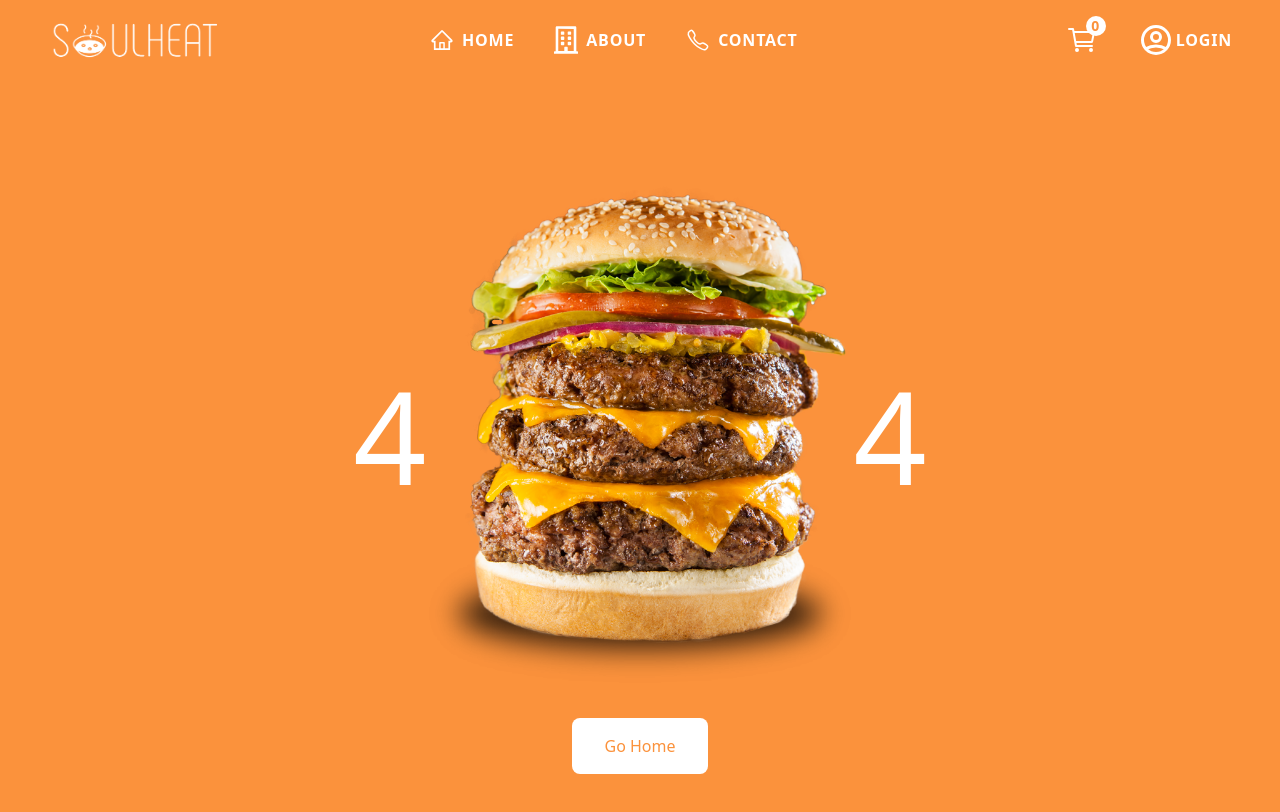
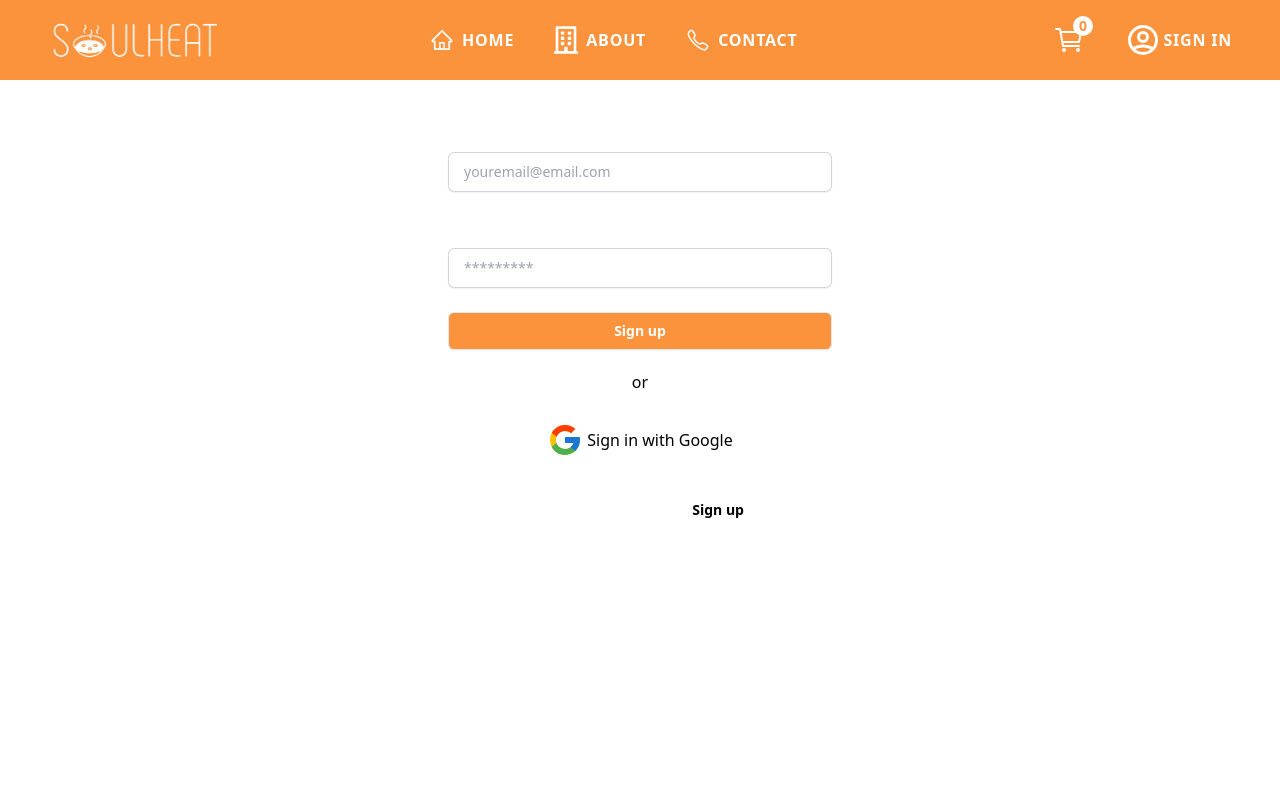
Before and after one commit to krish-98/soul-heat, a React (Vite) app in the folder client/: page /sign-in in a window 1280 px wide. Shown: the top 812 px of the page. Built offline with nearby package versions, Linux system fonts and the light colour scheme; no server answers.

Commit message:
completed signin functionality

```diff
--- a/client/src/App.jsx
+++ b/client/src/App.jsx
@@ -17,6 +17,8 @@ import { onAuthStateChanged } from 'firebase/auth'
 import { auth } from './configs/firebase.config'
 import { authenticateUser } from './features/authSlice'
 import { calculateCartTotal, getCart } from './features/cartSlice'
+import SignIn from './components/SignIn'
+import SignUp from './components/SignUp'
 
 function App() {
   const dispatch = useDispatch()
@@ -52,6 +54,8 @@ function App() {
         <Route path="about" element={<About />} />
         <Route path="contact" element={<Contact />} />
         <Route path="cart" element={<Cart />} />
+        <Route path="sign-in" element={<SignIn />} />
+        <Route path="sign-up" element={<SignUp />} />
         <Route path="success" element={<Success />} />
         <Route path="cancel" element={<Cancel />} />
         <Route path="*" element={<ErrorPage />} />
--- a/client/src/components/Header.jsx
+++ b/client/src/components/Header.jsx
@@ -233,7 +233,7 @@ const Header = () => {
                   <li>
                     <HiOutlineUserCircle className="w-9 h-10 stroke-white" />
                   </li>
-                  <p className="pl-0.5">Login</p>
+                  <p className="pl-0.5">Sign In</p>
                 </div>
               )}
 
--- a/client/src/components/Modal.jsx
+++ b/client/src/components/Modal.jsx
@@ -3,7 +3,7 @@ import { CgClose } from 'react-icons/cg'
 import { AiOutlineCloseCircle } from 'react-icons/ai'
 import logo from '../assets/logo.png'
 import { useEffect, useState } from 'react'
-import Login from './Login'
+import SignIn from './SignIn'
 import { GoogleAuthProvider, signInWithPopup } from 'firebase/auth'
 import { auth } from '../configs/firebase.config'
 import { useDispatch, useSelector } from 'react-redux'
@@ -60,7 +60,7 @@ const Modal = () => {
             googleSignIn={signInWithGoogle}
           />
         ) : (
-          <Login
+          <SignIn
             handleUser={() => setNewUser(true)}
             googleSignIn={signInWithGoogle}
           />
--- a/client/src/components/Login.jsx
+++ b/client/src/components/SignIn.jsx
@@ -4,41 +4,64 @@ import { FcGoogle } from 'react-icons/fc'
 import { auth } from '../configs/firebase.config'
 import { authenticateUser } from '../features/authSlice'
 import { useDispatch, useSelector } from 'react-redux'
+import { toggleModal } from '../features/modalSlice'
 
-const Login = ({ handleUser, googleSignIn }) => {
-  const [email, setEmail] = useState('')
-  const [password, setPassword] = useState('')
-
+const SignIn = ({ handleUser, googleSignIn }) => {
+  const [formData, setFormData] = useState({})
+  const [loading, setLoading] = useState(null)
+  const [error, setError] = useState(null)
   const dispatch = useDispatch()
   const { modal } = useSelector((store) => store.modal)
-  // const { user } = useSelector((store) => store.auth)
 
-  const loggingExistingUser = async (e) => {
+  const handleChange = (e) => {
+    setFormData({
+      ...formData,
+      [e.target.id]: e.target.value,
+    })
+  }
+
+  const handleFormSubmit = async (e) => {
     e.preventDefault()
+    setLoading(true)
 
-    if (!email || !password) {
+    if (formData.email === '' || formData.password === '') {
       alert('Kindly fill the form with real information to move further')
+      setLoading(false)
       return
     }
 
     try {
-      const userInfo = await signInWithEmailAndPassword(auth, email, password)
-      dispatch(authenticateUser(userInfo?.user))
+      const res = await fetch('/api/user/signin', {
+        method: 'POST',
+        headers: {
+          'Content-Type': 'application/json',
+        },
+        body: JSON.stringify(formData),
+      })
+      const data = await res.json()
 
-      setEmail('')
-      setPassword('')
+      if (data.success === false) {
+        setError(data.message)
+        setLoading(false)
+        setTimeout(() => {
+          setError(null)
+        }, 5000)
+        return
+      }
+      setLoading(false)
+      dispatch(toggleModal(!modal))
 
-      dispatch(toggleModal(!modal))
+      console.log(data)
     } catch (error) {
-      console.error(error)
-      console.error(error.code)
-      console.error(error.message)
+      setLoading(false)
+      setError(error.message)
     }
   }
 
   return (
     <div className="mt-10 sm:mx-auto sm:w-full sm:max-w-sm">
-      <form className="space-y-6" onSubmit={loggingExistingUser}>
+      {error && <p className="text-center mb-4 font-semibold">{error}</p>}
+      <form className="space-y-6" onSubmit={handleFormSubmit}>
         <div>
           <label
             htmlFor="email"
@@ -53,8 +76,8 @@ const Login = ({ handleUser, googleSignIn }) => {
               type="email"
               autoComplete="email"
               placeholder="youremail@email.com"
-              value={email}
-              onChange={(e) => setEmail(e.target.value)}
+              // value={formData.email}
+              onChange={handleChange}
               // required
               className="block w-full rounded-md border-0 py-2 pl-4 shadow-sm ring-1 ring-inset ring-gray-300 placeholder:text-gray-400 focus:ring-2 focus:ring-inset focus:ring-black sm:text-sm sm:leading-6"
             />
@@ -76,9 +99,9 @@ const Login = ({ handleUser, googleSignIn }) => {
               name="password"
               type="password"
               autoComplete="current-password"
-              placeholder="******"
-              value={password}
-              onChange={(e) => setPassword(e.target.value)}
+              placeholder="*********"
+              // value={formData.password}
+              onChange={handleChange}
               // required
               className="block w-full rounded-md border-0 py-2 pl-4 shadow-sm ring-1 ring-inset ring-gray-300 placeholder:text-gray-400 focus:ring-2 focus:ring-inset focus:ring-black sm:text-sm sm:leading-6"
             />
@@ -87,14 +110,16 @@ const Login = ({ handleUser, googleSignIn }) => {
 
         <div>
           <button
+            disabled={loading}
             type="submit"
             className="flex w-full justify-center rounded-md border bg-[#fb923c] px-3 py-1.5 text-sm font-semibold leading-6 text-white shadow-sm hover:bg-white hover:text-[#fb923c] focus-visible:outline focus-visible:outline-2 focus-visible:outline-offset-2 focus-visible:outline-black transition duration-500"
           >
-            Login
+            {loading ? 'Signing up...' : 'Sign up'}
           </button>
         </div>
       </form>
 
+      {/* Sign in with Google btn */}
       <div>
         <p className="text-center py-5 relative before:content before:absolute before:w-[45%] before:h-[2px] before:bg-white before:left-0 before:top-8 after:content after:absolute after:w-[45%] after:h-[2px] after:bg-white after:right-0 after:top-8">
           or
@@ -109,7 +134,7 @@ const Login = ({ handleUser, googleSignIn }) => {
       </div>
 
       <p className="mt-8 text-center text-sm text-white">
-        Don't have an account?{' '}
+        Don&apos;t have an account?{' '}
         <button
           onClick={handleUser}
           className="font-semibold text-black leading-6 transition duration-500 hover:underline"
@@ -121,4 +146,4 @@ const Login = ({ handleUser, googleSignIn }) => {
   )
 }
 
-export default Login
+export default SignIn
--- a/client/src/components/SignUp.jsx
+++ b/client/src/components/SignUp.jsx
@@ -13,8 +13,6 @@ const SignUp = ({ handleUser, googleSignIn, showAndCloseModal }) => {
   const dispatch = useDispatch()
   const { modal } = useSelector((store) => store.modal)
 
-  // const dispatch = useDispatch()
-
   const handleChange = (e) => {
     setFormData({
       ...formData,
@@ -24,11 +22,11 @@ const SignUp = ({ handleUser, googleSignIn, showAndCloseModal }) => {
 
   const handleFormSubmit = async (e) => {
     e.preventDefault()
+    setLoading(true)
 
-    setLoading(true)
     if (
       formData.username === '' ||
-      formData.name === '' ||
+      formData.email === '' ||
       formData.password === ''
     ) {
       alert('Kindly fill the form with real information to move further')
@@ -66,7 +64,7 @@ const SignUp = ({ handleUser, googleSignIn, showAndCloseModal }) => {
 
   return (
     <div className="mt-10 sm:mx-auto sm:w-full sm:max-w-sm">
-      {error && <p className="mb-4 font-semibold">{error}</p>}
+      {error && <p className="text-center mb-4 font-semibold">{error}</p>}
       <form className="space-y-6" onSubmit={handleFormSubmit}>
         <div>
           <label
@@ -167,7 +165,7 @@ const SignUp = ({ handleUser, googleSignIn, showAndCloseModal }) => {
           onClick={handleUser}
           className="font-semibold text-black leading-6 transition duration-500 hover:underline"
         >
-          Login
+          Sign in
         </button>
       </p>
     </div>
--- a/package.json
+++ b/package.json
@@ -15,7 +15,7 @@
     "nodemon": "^3.0.2"
   },
   "dependencies": {
-    "bcrypt": "^5.1.1",
+    "bcryptjs": "^2.4.3",
     "dotenv": "^16.3.1",
     "express": "^4.18.2",
     "jsonwebtoken": "^9.0.2",
```
Also changed, not shown: 2 other files (tests, documents, lock files or other folders).
